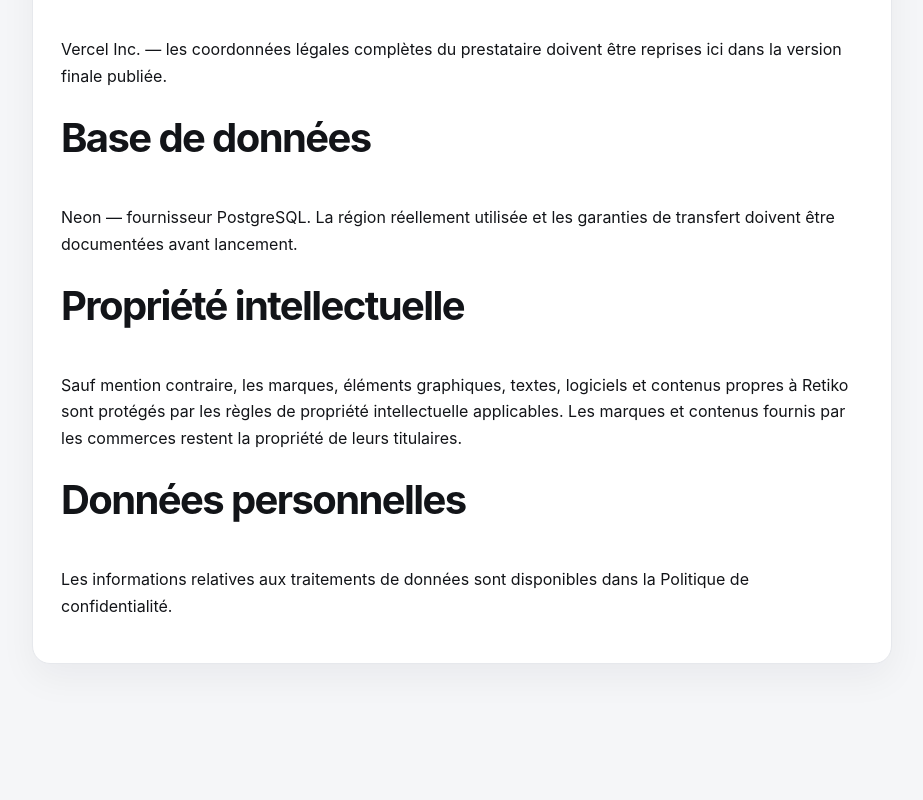
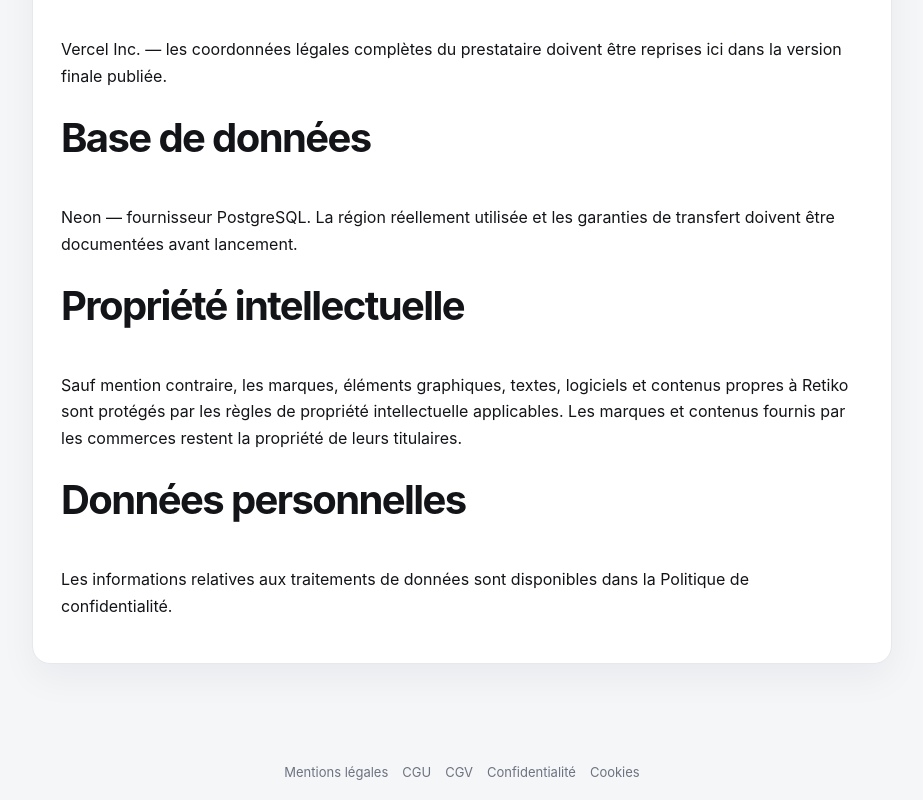
Before and after one commit to yassineimpe-bit/Fidgo, a Next.js app: page /legal/mentions-legales in a window 1280 px wide. Shown: the part 826-1626 px from the top of the page, without its empty margins (178-1101 px from the left). Before the commit the page ends 1570 px from the top, so only its background shows below. Built offline with nearby package versions, Linux system fonts and the light colour scheme.

Commit message:
feat(legal): expose legal footer

```diff
--- a/app/layout.tsx
+++ b/app/layout.tsx
@@ -2,14 +2,10 @@ import type { Metadata, Viewport } from "next";
 import "./globals.css";
 import { PwaRegister } from "@/components/pwa-register";
 import { ClientObservability } from "@/components/client-observability";
+import { LegalFooter } from "@/components/legal-footer";
 
-// Les nonces CSP sont générés à chaque requête. Le rendu dynamique garantit
-// que chaque balise script reçoit le nonce correspondant à son en-tête HTTP.
 export const dynamic = "force-dynamic";
 
-// Sans viewportFit:"cover", iOS ne détend jamais le viewport sous l'encoche
-// ou la barre d'accueil : tous les env(safe-area-inset-*) déjà posés dans
-// globals.css (scanner, topbar) restaient à 0 et n'avaient aucun effet réel.
 export const viewport: Viewport = {
   width: "device-width",
   initialScale: 1,
@@ -36,5 +32,14 @@ export const metadata: Metadata = {
 };
 
 export default function RootLayout({ children }: { children: React.ReactNode }) {
-  return <html lang="fr"><body><PwaRegister /><ClientObservability />{children}</body></html>;
+  return (
+    <html lang="fr">
+      <body>
+        <PwaRegister />
+        <ClientObservability />
+        {children}
+        <LegalFooter />
+      </body>
+    </html>
+  );
 }
```
